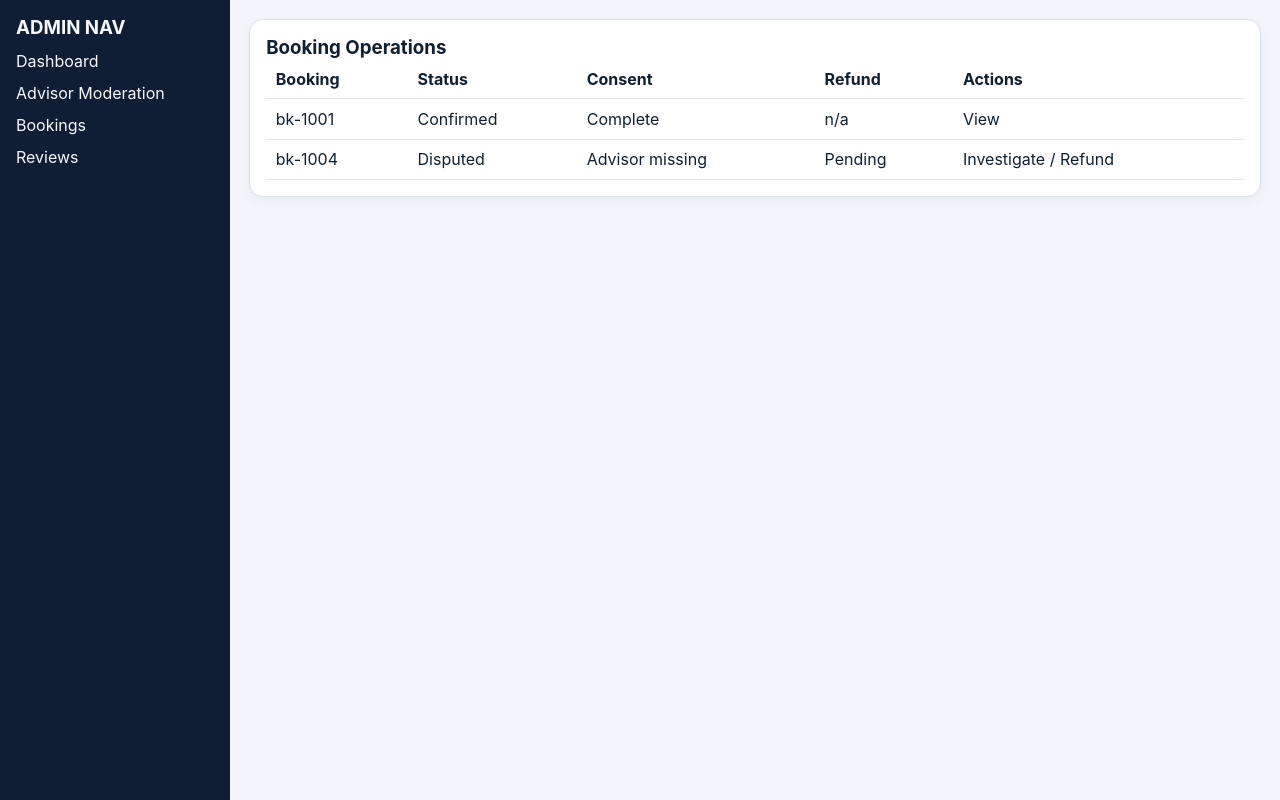
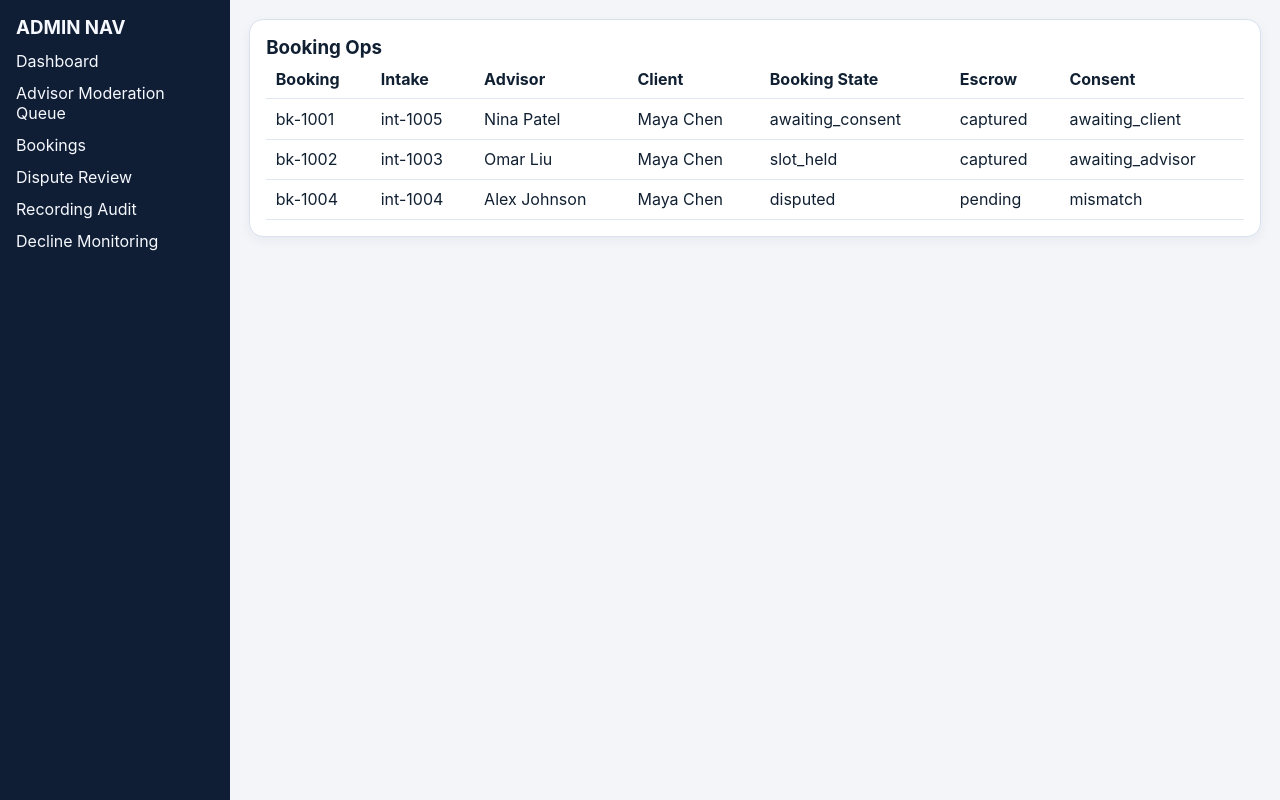
Before and after one commit to MikeTye/CFrac, a React (Vite) app: page /admin/bookings in a window 1280 px wide. Built offline with nearby package versions, Linux system fonts and the light colour scheme; a web font is replaced by a local one.

Commit message:
Add admin route pages and mock data for POC demo flows

```diff
--- a/src/App.tsx
+++ b/src/App.tsx
@@ -2,7 +2,6 @@ import { Navigate, Route, Routes } from 'react-router-dom';
 import { AdminLayout } from './components/layout/AdminLayout';
 import { DashboardLayout } from './components/layout/DashboardLayout';
 import { PublicLayout } from './components/layout/PublicLayout';
-import { AdminAdvisorsPage, AdminBookingsPage, AdminDashboardPage, AdminReviewsPage } from './pages/AdminPages';
 import { ClientDashboardPage } from './pages/Client/ClientDashboardPage';
 import { ClientIntakeNewPage } from './pages/Client/ClientIntakeNewPage';
 import { ClientIntakeStatusPage } from './pages/Client/ClientIntakeStatusPage';
@@ -27,6 +26,13 @@ import { AdvisorCalendarConnectionsPage } from './pages/Advisor/AdvisorCalendarC
 import { AdvisorIntakeQueuePage } from './pages/Advisor/AdvisorIntakeQueuePage';
 import { AdvisorBookingsPage } from './pages/Advisor/AdvisorBookingsPage';
 import { AdvisorBookingDetailPage } from './pages/Advisor/AdvisorBookingDetailPage';
+import { AdminDashboardPage } from './pages/Admin/AdminDashboardPage';
+import { AdminModerationAdvisorsPage } from './pages/Admin/AdminModerationAdvisorsPage';
+import { AdminBookingsPage } from './pages/Admin/AdminBookingsPage';
+import { AdminDisputeReviewPage } from './pages/Admin/AdminDisputeReviewPage';
+import { AdminRecordingAuditPage } from './pages/Admin/AdminRecordingAuditPage';
+import { AdminDeclineMonitoringPage } from './pages/Admin/AdminDeclineMonitoringPage';
+import { DemoStartPage } from './pages/DemoStartPage';
 
 export function App() {
   return (
@@ -37,6 +43,7 @@ export function App() {
         <Route path="/landing3" element={<LandingPage3 />} />
         <Route path="/advisors" element={<AdvisorsPage />} />
         <Route path="/advisors/:advisorId" element={<AdvisorProfilePage />} />
+        <Route path="/demo-start" element={<DemoStartPage />} />
         <Route path="/login" element={<LoginPage />} />
         <Route path="/register" element={<SignupPage />} />
         <Route path="/verify-code" element={<VerifyCodePage />} />
@@ -68,9 +75,11 @@ export function App() {
 
       <Route path="/admin" element={<AdminLayout />}>
         <Route index element={<AdminDashboardPage />} />
-        <Route path="advisors" element={<AdminAdvisorsPage />} />
+        <Route path="moderation/advisors" element={<AdminModerationAdvisorsPage />} />
         <Route path="bookings" element={<AdminBookingsPage />} />
-        <Route path="reviews" element={<AdminReviewsPage />} />
+        <Route path="disputes/:disputeId" element={<AdminDisputeReviewPage />} />
+        <Route path="audit/recordings/:bookingId" element={<AdminRecordingAuditPage />} />
+        <Route path="monitoring/declines" element={<AdminDeclineMonitoringPage />} />
       </Route>
 
       <Route path="*" element={<Navigate to="/" replace />} />
--- a/src/components/layout/AdminLayout.tsx
+++ b/src/components/layout/AdminLayout.tsx
@@ -6,9 +6,11 @@ export function AdminLayout() {
       <aside>
         <h3>ADMIN NAV</h3>
         <Link to="/admin">Dashboard</Link>
-        <Link to="/admin/advisors">Advisor Moderation</Link>
+        <Link to="/admin/moderation/advisors">Advisor Moderation Queue</Link>
         <Link to="/admin/bookings">Bookings</Link>
-        <Link to="/admin/reviews">Reviews</Link>
+        <Link to="/admin/disputes/dsp-1001">Dispute Review</Link>
+        <Link to="/admin/audit/recordings/bk-1004">Recording Audit</Link>
+        <Link to="/admin/monitoring/declines">Decline Monitoring</Link>
       </aside>
       <section><Outlet /></section>
     </div>
--- a/src/components/layout/DemoNav.tsx
+++ b/src/components/layout/DemoNav.tsx
@@ -1,9 +1,10 @@
 import { Link, useLocation } from 'react-router-dom';
 
 const links = [
+  { label: 'Demo Start', to: '/demo-start' },
   { label: 'Public Home', to: '/' },
   { label: 'Search', to: '/advisors' },
-  { label: 'Client Demo', to: '/client' },
+  { label: 'Client Demo', to: '/client/dashboard' },
   { label: 'Advisor Demo', to: '/advisor' },
   { label: 'Admin Demo', to: '/admin' },
 ];
--- /dev/null
+++ b/src/mocks/admin.ts
@@ -0,0 +1,65 @@
+export type AdvisorModerationCase = {
+  id: string;
+  advisorName: string;
+  tier: 'Diamond' | 'Platinum' | 'Gold' | 'Silver';
+  verificationStatus: 'verified' | 'unverified' | 'pending';
+  profileCompletion: number;
+  status: 'pending_review' | 'approved' | 'changes_requested';
+};
+
+export type AdminBookingOps = {
+  bookingId: string;
+  intakeId: string;
+  advisorName: string;
+  clientName: string;
+  bookingState: string;
+  escrowState: 'captured' | 'released' | 'pending' | 'refunded';
+  consentState: 'complete' | 'awaiting_client' | 'awaiting_advisor' | 'mismatch';
+};
+
+export type Dispute = {
+  id: string;
+  bookingId: string;
+  reason: string;
+  status: 'open' | 'under_review' | 'resolved';
+  evidence: string[];
+};
+
+export type AuditEvent = {
+  id: string;
+  bookingId: string;
+  event: string;
+  actor: 'client' | 'advisor' | 'system' | 'admin';
+  timestamp: string;
+};
+
+export const advisorModerationCases: AdvisorModerationCase[] = [
+  { id: 'mod-1001', advisorName: 'Nina Patel', tier: 'Platinum', verificationStatus: 'verified', profileCompletion: 92, status: 'pending_review' },
+  { id: 'mod-1002', advisorName: 'Rachel Kim', tier: 'Gold', verificationStatus: 'pending', profileCompletion: 83, status: 'changes_requested' },
+  { id: 'mod-1003', advisorName: 'Omar Liu', tier: 'Diamond', verificationStatus: 'verified', profileCompletion: 97, status: 'approved' },
+];
+
+export const adminBookingOps: AdminBookingOps[] = [
+  { bookingId: 'bk-1001', intakeId: 'int-1005', advisorName: 'Nina Patel', clientName: 'Maya Chen', bookingState: 'awaiting_consent', escrowState: 'captured', consentState: 'awaiting_client' },
+  { bookingId: 'bk-1002', intakeId: 'int-1003', advisorName: 'Omar Liu', clientName: 'Maya Chen', bookingState: 'slot_held', escrowState: 'captured', consentState: 'awaiting_advisor' },
+  { bookingId: 'bk-1004', intakeId: 'int-1004', advisorName: 'Alex Johnson', clientName: 'Maya Chen', bookingState: 'disputed', escrowState: 'pending', consentState: 'mismatch' },
+];
+
+export const disputes: Dispute[] = [
+  { id: 'dsp-1001', bookingId: 'bk-1004', reason: 'Advisor no-show dispute', status: 'under_review', evidence: ['Join/leave logs', 'Client chat export'] },
+  { id: 'dsp-1002', bookingId: 'bk-1010', reason: 'Consent mismatch', status: 'open', evidence: ['Consent event timeline'] },
+  { id: 'dsp-1003', bookingId: 'bk-1008', reason: 'Recording unavailable', status: 'resolved', evidence: ['Storage incident report'] },
+];
+
+export const auditEvents: AuditEvent[] = [
+  { id: 'ae-1', bookingId: 'bk-1004', event: 'client_joined_room', actor: 'client', timestamp: '2026-04-10T18:02:00Z' },
+  { id: 'ae-2', bookingId: 'bk-1004', event: 'advisor_absent_timeout', actor: 'system', timestamp: '2026-04-10T18:12:00Z' },
+  { id: 'ae-3', bookingId: 'bk-1004', event: 'dispute_opened', actor: 'client', timestamp: '2026-04-10T18:40:00Z' },
+  { id: 'ae-4', bookingId: 'bk-1004', event: 'recording_pipeline_checked', actor: 'admin', timestamp: '2026-04-10T19:10:00Z' },
+];
+
+export const advisorDeclineMonitoring = [
+  { advisorName: 'Rachel Kim', declineRate: '22%', trend: '↑ 4% week-over-week', alert: 'Review suggested alternatives flow' },
+  { advisorName: 'Alex Johnson', declineRate: '18%', trend: '↑ 2% week-over-week', alert: 'Capacity constraints likely' },
+  { advisorName: 'Nina Patel', declineRate: '5%', trend: '↓ 1% week-over-week', alert: 'Healthy baseline' },
+];
--- /dev/null
+++ b/src/pages/Admin/AdminBookingsPage.tsx
@@ -0,0 +1,6 @@
+import { ModerationTable } from '../../components/admin/ModerationTable';
+import { adminBookingOps } from '../../mocks/admin';
+
+export function AdminBookingsPage() {
+  return <ModerationTable title="Booking Ops" columns={['Booking', 'Intake', 'Advisor', 'Client', 'Booking State', 'Escrow', 'Consent']} rows={adminBookingOps.map((row) => [row.bookingId, row.intakeId, row.advisorName, row.clientName, row.bookingState, row.escrowState, row.consentState])} />;
+}
--- /dev/null
+++ b/src/pages/Admin/AdminDashboardPage.tsx
@@ -0,0 +1,16 @@
+import { AdminStatGrid } from '../../components/admin/AdminStatGrid';
+import { Card } from '../../components/common/Card';
+
+export function AdminDashboardPage() {
+  return (
+    <div className="stack-lg">
+      <h1>Admin Operations</h1>
+      <p className="muted">Trust, dispute, and marketplace quality operations dashboard.</p>
+      <AdminStatGrid />
+      <Card>
+        <h3>Demo Paths</h3>
+        <p>Use the left nav or Demo Nav to open moderation, booking ops, dispute, audit, and monitoring routes.</p>
+      </Card>
+    </div>
+  );
+}
--- /dev/null
+++ b/src/pages/Admin/AdminDeclineMonitoringPage.tsx
@@ -0,0 +1,6 @@
+import { ModerationTable } from '../../components/admin/ModerationTable';
+import { advisorDeclineMonitoring } from '../../mocks/admin';
+
+export function AdminDeclineMonitoringPage() {
+  return <ModerationTable title="Advisor Decline-Rate Monitoring" columns={['Advisor', 'Decline Rate', 'Trend', 'Alert']} rows={advisorDeclineMonitoring.map((row) => [row.advisorName, row.declineRate, row.trend, row.alert])} />;
+}
--- /dev/null
+++ b/src/pages/Admin/AdminDisputeReviewPage.tsx
@@ -0,0 +1,18 @@
+import { useParams } from 'react-router-dom';
+import { Card } from '../../components/common/Card';
+import { disputes } from '../../mocks/admin';
+
+export function AdminDisputeReviewPage() {
+  const { disputeId } = useParams();
+  const dispute = disputes.find((item) => item.id === disputeId) ?? disputes[0];
+
+  return (
+    <Card>
+      <h3>Dispute Review · {dispute.id}</h3>
+      <p><strong>Booking:</strong> {dispute.bookingId}</p>
+      <p><strong>Status:</strong> {dispute.status}</p>
+      <p><strong>Reason:</strong> {dispute.reason}</p>
+      <ul>{dispute.evidence.map((item) => <li key={item}>{item}</li>)}</ul>
+    </Card>
+  );
+}
--- /dev/null
+++ b/src/pages/Admin/AdminModerationAdvisorsPage.tsx
@@ -0,0 +1,6 @@
+import { ModerationTable } from '../../components/admin/ModerationTable';
+import { advisorModerationCases } from '../../mocks/admin';
+
+export function AdminModerationAdvisorsPage() {
+  return <ModerationTable title="Advisor Moderation Queue" columns={['Case ID', 'Advisor', 'Tier', 'Verification', 'Profile %', 'Status']} rows={advisorModerationCases.map((item) => [item.id, item.advisorName, item.tier, item.verificationStatus, `${item.profileCompletion}%`, item.status])} />;
+}
--- /dev/null
+++ b/src/pages/Admin/AdminRecordingAuditPage.tsx
@@ -0,0 +1,18 @@
+import { useParams } from 'react-router-dom';
+import { Card } from '../../components/common/Card';
+import { auditEvents } from '../../mocks/admin';
+
+export function AdminRecordingAuditPage() {
+  const { bookingId } = useParams();
+  const events = auditEvents.filter((event) => event.bookingId === bookingId);
+
+  return (
+    <Card>
+      <h3>Recording & Transcript Audit · {bookingId}</h3>
+      <table>
+        <thead><tr><th>Time</th><th>Actor</th><th>Event</th></tr></thead>
+        <tbody>{events.map((event) => <tr key={event.id}><td>{event.timestamp}</td><td>{event.actor}</td><td>{event.event}</td></tr>)}</tbody>
+      </table>
+    </Card>
+  );
+}
--- /dev/null
+++ b/src/pages/DemoStartPage.tsx
@@ -0,0 +1,17 @@
+import { Link } from 'react-router-dom';
+import { Card } from '../components/common/Card';
+
+export function DemoStartPage() {
+  return (
+    <div className="stack-lg">
+      <h1>POC Demo Start</h1>
+      <p className="muted">Mock data only. No real transactions, payments, or integrations.</p>
+      <div className="grid cols-3">
+        <Card><h3>Public</h3><p>Discovery and advisor browsing.</p><Link to="/">Open Public Flow</Link></Card>
+        <Card><h3>Client</h3><p>Intake → checkout → booking → join → artifacts.</p><Link to="/client/dashboard">Open Client Flow</Link></Card>
+        <Card><h3>Advisor</h3><p>Onboarding and intake operations.</p><Link to="/advisor">Open Advisor Flow</Link></Card>
+        <Card><h3>Admin</h3><p>Moderation, disputes, and audit monitoring.</p><Link to="/admin">Open Admin Flow</Link></Card>
+      </div>
+    </div>
+  );
+}
```
Also changed, not shown: src/pages/AdminPages.tsx (deleted, +0 -7 lines).
